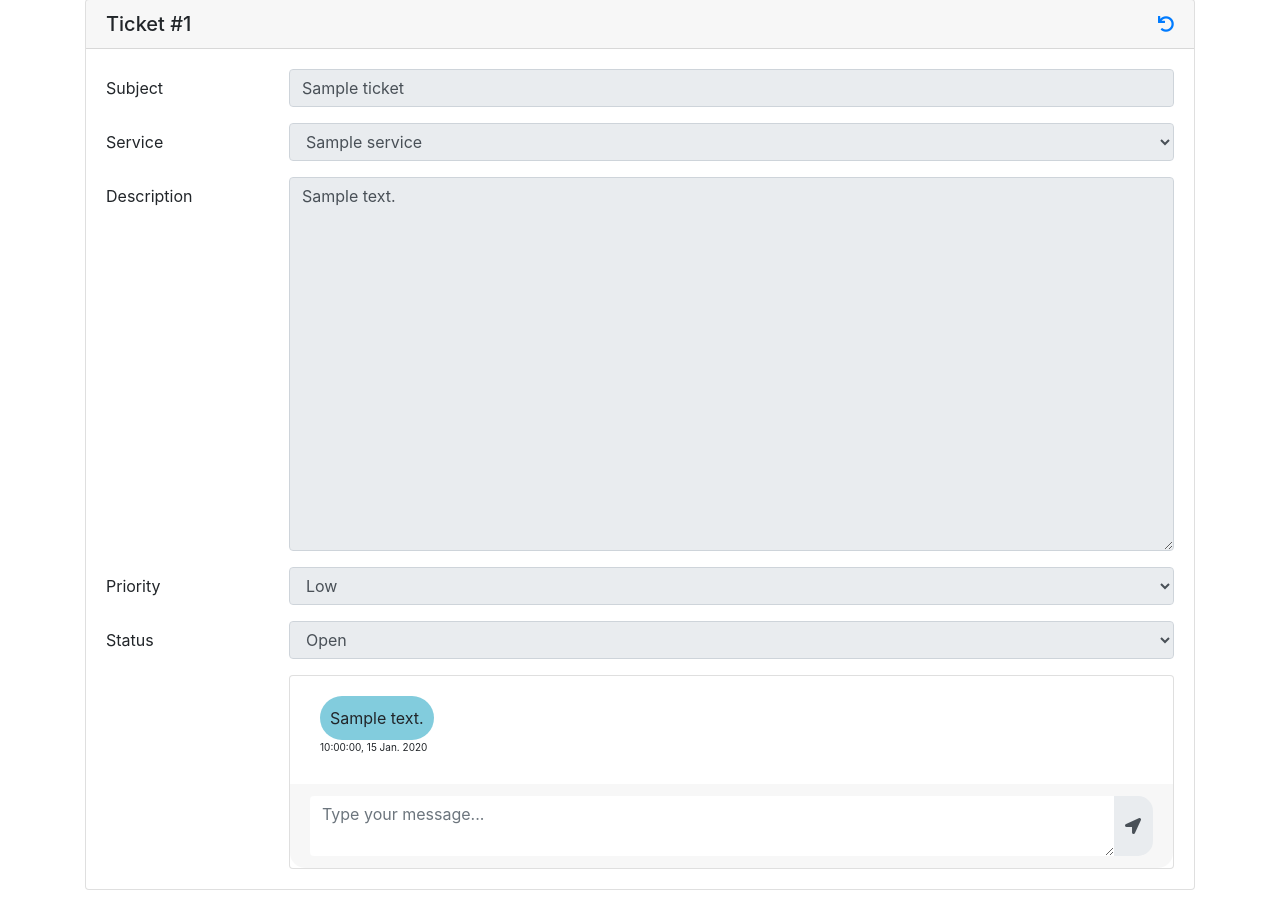
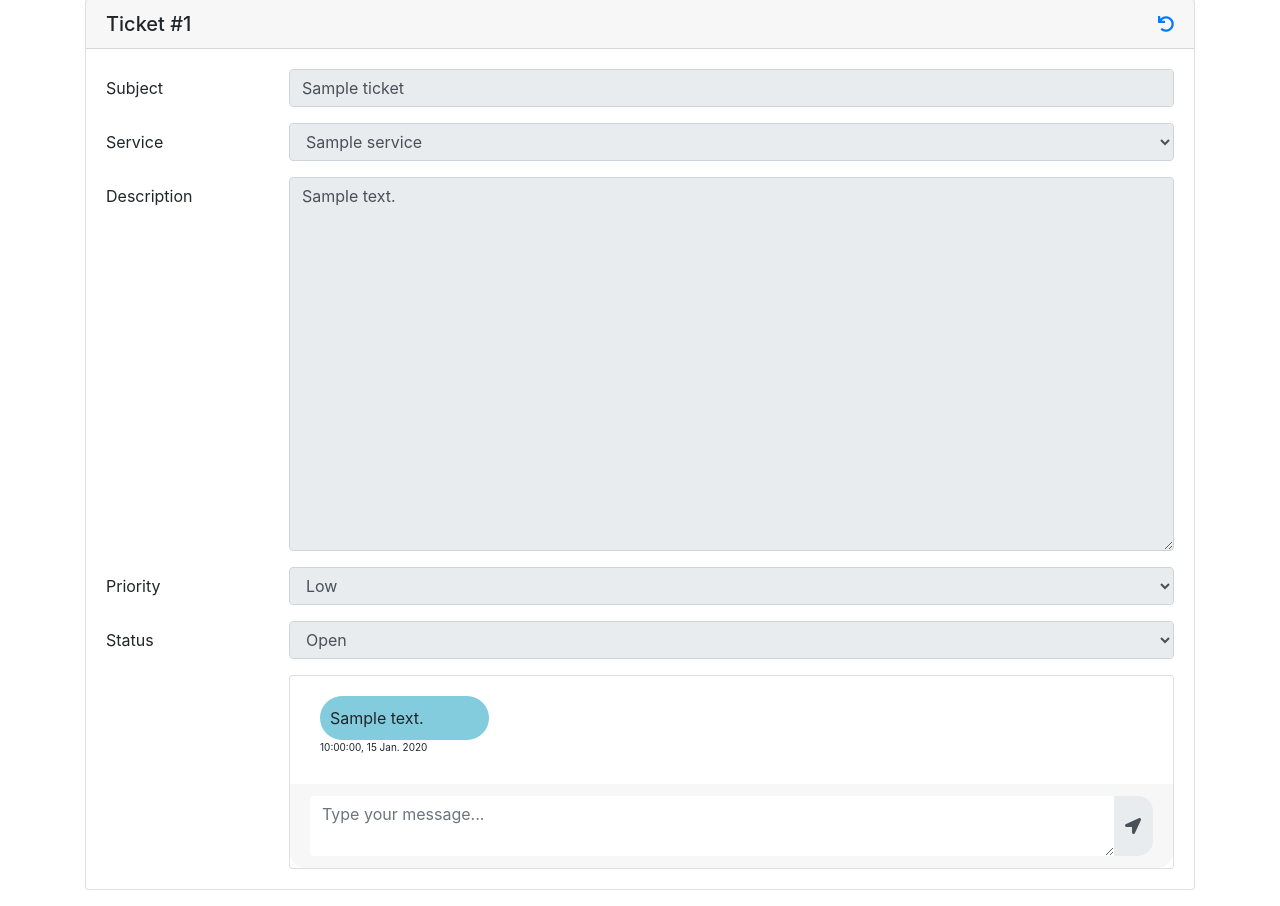
Before and after one commit to an2ic3/ACL, a Django app: page /support/edit/1 in a window 1280 px wide. Shown: the part 71-977 px from the top of the page. Run offline with Django 3.2, Linux system fonts and the light colour scheme; a user stored in the database is signed in; tables that the repository leaves empty hold one stand-in row (values such as "Sample post"); some libraries are stand-ins or nearby versions.

Commit message:
fixed ticketsystem templates: moved scripts to html body

```diff
--- a/app/support/templates/edit.html
+++ b/app/support/templates/edit.html
@@ -82,10 +82,9 @@
                                     <div class="card-body msg_card_body">
                                         {% for message in form.messages %}
                                         <div class="d-flex justify-content-{% if message.team %}start{% else %}end{% endif %} mb-4">
-                                            <div class="msg_cotainer">
+                                            <div class="msg_cotainer" style="min-width: 20%;">
                                                 {{ message.content }}
-                                                <!-- TODO timestamp is not being displayed correctly if the message is too short -->
-                                                <span class="msg_time">{{ message.created|date:"H:i:s, d N Y" }}</span>
+                                                <div class="msg_time" style="width: 100%; text-align: {% if message.team %}left{% else %}right{% endif %};">{{ message.created|date:"H:i:s, d N Y" }}</div>
                                             </div>
                                         </div>
                                         {% endfor %}
@@ -107,7 +106,6 @@
                 </div>
             </div>
         </div>
-    </body>
         <script src="https://code.jquery.com/jquery-3.2.1.slim.min.js"
                 integrity="sha384-KJ3o2DKtIkvYIK3UENzmM7KCkRr/rE9/Qpg6aAZGJwFDMVNA/GpGFF93hXpG5KkN"
                 crossorigin="anonymous"></script>
@@ -158,4 +156,5 @@
                 });
             });
         </script>
+    </body>
 </html>
--- a/app/support/templates/index.html
+++ b/app/support/templates/index.html
@@ -48,7 +48,6 @@
                 </div>
             </div>
         </div>
-    </body>
         <script src="https://code.jquery.com/jquery-3.2.1.slim.min.js"
                 integrity="sha384-KJ3o2DKtIkvYIK3UENzmM7KCkRr/rE9/Qpg6aAZGJwFDMVNA/GpGFF93hXpG5KkN"
                 crossorigin="anonymous"></script>
@@ -58,4 +57,5 @@
         <script src="https://maxcdn.bootstrapcdn.com/bootstrap/4.0.0/js/bootstrap.min.js"
                 integrity="sha384-JZR6Spejh4U02d8jOt6vLEHfe/JQGiRRSQQxSfFWpi1MquVdAyjUar5+76PVCmYl"
                 crossorigin="anonymous"></script>
+    </body>
 </html>
--- a/app/support/templates/new.html
+++ b/app/support/templates/new.html
@@ -71,7 +71,6 @@
                 </div>
             </div>
         </div>
-    </body>
         <script src="https://cdnjs.cloudflare.com/ajax/libs/jquery/3.5.1/jquery.min.js"
                 integrity="sha512-bLT0Qm9VnAYZDflyKcBaQ2gg0hSYNQrJ8RilYldYQ1FxQYoCLtUjuuRuZo+fjqhx/qtq/1itJ0C2ejDxltZVFg=="
                 crossorigin="anonymous"></script>
@@ -81,4 +80,5 @@
         <script src="https://cdnjs.cloudflare.com/ajax/libs/twitter-bootstrap/4.6.0/js/bootstrap.min.js"
                 integrity="sha512-XKa9Hemdy1Ui3KSGgJdgMyYlUg1gM+QhL6cnlyTe2qzMCYm4nAZ1PsVerQzTTXzonUR+dmswHqgJPuwCq1MaAg=="
                 crossorigin="anonymous"></script>
+    </body>
 </html>
```
Lines whose indentation alone changed are shown as unchanged.
